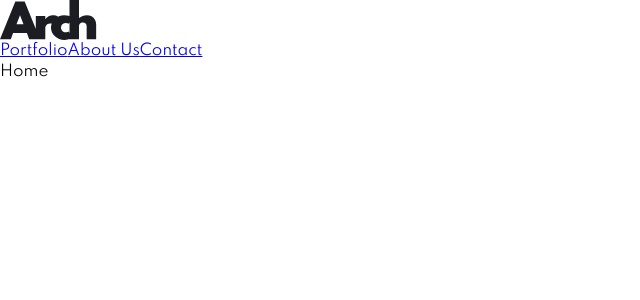
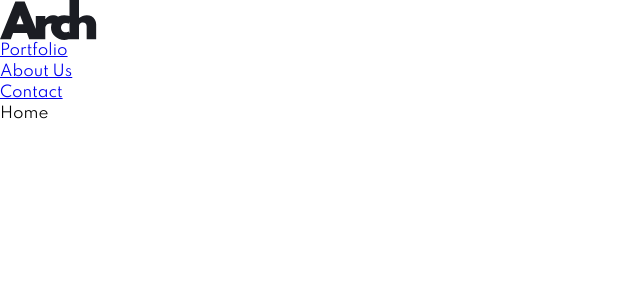
Before and after one commit to Kl3va/arch-studio, a React (Create React App) app: page / in a window 1280 px wide. Shown: the top 300 px of the page, without its empty margins (0-640 px from the left). Built offline with nearby package versions, Linux system fonts and the light colour scheme.

Commit message:
updated data for home

```diff
--- a/src/data/homeData/homeHeader.js
+++ b/src/data/homeData/homeHeader.js
@@ -42,10 +42,10 @@ import navLogo from "../../starter-code/assets/logo.svg";
 
 //HEADER DATA
 export const header = {
-  btnText: "See Our Portfolio",
   btnGroupText: ["01", "02", "03", "04"],
   mainContents: [
     {
+      btnText: "See Our Portfolio",
       heading: "Project Paramour",
       desktopImg: paramourDesktop,
       tabletImg: paramourTablet,
@@ -54,6 +54,7 @@ export const header = {
         "Project made for an art museum near Southwest London. Project Paramour is a statement of bold, modern architecture.",
     },
     {
+      btnText: "See Our Portfolio",
       heading: "Seraph Station",
       desktopImg: seraphDesktop,
       tabletImg: seraphTablet,
@@ -62,6 +63,7 @@ export const header = {
         "The Seraph Station project challenged us to design a unique station that would transport people through time. The result is a fresh and futuristic model inspired by space stations.",
     },
     {
+      btnText: "See Our Portfolio",
       heading: "Federal II Tower",
       desktopImg: federalDesktop,
       tabletImg: federalTablet,
@@ -70,6 +72,7 @@ export const header = {
         "A sequel theme project for a tower originally built in the 1800s. We achieved this with a striking look of brutal minimalism with modern touches.",
     },
     {
+      btnText: "See Our Portfolio",
       heading: "Trinity Bank Tower",
       desktopImg: trinityDesktop,
       tabletImg: trinityTablet,
--- a/src/pages/home/Navbar.js
+++ b/src/pages/home/Navbar.js
@@ -4,19 +4,21 @@ import { Link } from "react-router-dom";
 const Navbar = ({ logo, navigation }) => {
   return (
     <nav>
-      <div className="nav-logo">
+      <div className="nav__logo">
         <img src={logo} alt="logo" />
       </div>
-      <div className="nav-links">
+      <ul className="nav__links">
         {navigation.map((nav, index) => {
           const { link, page } = nav;
           return (
-            <Link key={index} to={page}>
-              {link}
-            </Link>
+            <li className="nav__items">
+              <Link key={index} to={page}>
+                {link}
+              </Link>
+            </li>
           );
         })}
-      </div>
+      </ul>
     </nav>
   );
 };
```
